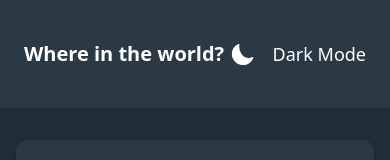
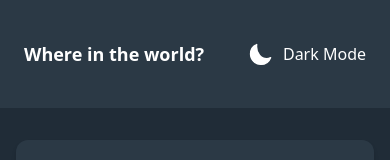
Before and after one commit to leandrho/rest-countries-api-fma, a React (Vite) app: page / in a window 390 px wide. Shown: the top 160 px of the page. Built offline with nearby package versions, Linux system fonts and the light colour scheme; no server answers.

Commit message:
responsive header

```diff
--- a/src/components/CountriesHeader.tsx
+++ b/src/components/CountriesHeader.tsx
@@ -4,15 +4,15 @@ export const CountriesHeader = () => {
     const {toogleTheme} = useCountries();
   return (
     <header className="flex justify-between px-6 py-10 shadow-md bg-white dark:bg-darkBlueDark">
-        <h1 className="text-xl font-bold text-veryDarkBlueLight dark:text-white sm:text-xl">Where in the world?</h1>
-        <button className="flex items-center gap-4 "
+        <h1 className="text-lg sm:text-xl font-bold text-veryDarkBlueLight dark:text-white ">Where in the world?</h1>
+        <button className="flex items-center gap-2 sm:gap-4 "
                 onClick={()=>toogleTheme()}
         >
             <figure className="">
 
-                <svg className={`text-veryDarkBlueLight dark:text-white w-7`} fill="#ffffff" viewBox="0 0 32 32" version="1.1" xmlns="http://www.w3.org/2000/svg"><g id="SVGRepo_bgCarrier" strokeWidth="0"></g><g id="SVGRepo_tracerCarrier" strokeLinecap="round" strokeLinejoin="round" stroke="currentColor" strokeWidth="1.6"> <title>moon</title> <path d="M10.895 7.574c0 7.55 5.179 13.67 11.567 13.67 1.588 0 3.101-0.38 4.479-1.063-1.695 4.46-5.996 7.636-11.051 7.636-6.533 0-11.83-5.297-11.83-11.83 0-4.82 2.888-8.959 7.023-10.803-0.116 0.778-0.188 1.573-0.188 2.39z"></path> </g><g id="SVGRepo_iconCarrier"> <title>moon</title> <path d="M10.895 7.574c0 7.55 5.179 13.67 11.567 13.67 1.588 0 3.101-0.38 4.479-1.063-1.695 4.46-5.996 7.636-11.051 7.636-6.533 0-11.83-5.297-11.83-11.83 0-4.82 2.888-8.959 7.023-10.803-0.116 0.778-0.188 1.573-0.188 2.39z"></path> </g></svg>
+                <svg className='text-veryDarkBlueLight dark:text-white w-7' fill="#ffffff" viewBox="0 0 32 32" version="1.1" xmlns="http://www.w3.org/2000/svg"><g id="SVGRepo_bgCarrier" strokeWidth="0"></g><g id="SVGRepo_tracerCarrier" strokeLinecap="round" strokeLinejoin="round" stroke="currentColor" strokeWidth="1.6"> <title>moon</title> <path d="M10.895 7.574c0 7.55 5.179 13.67 11.567 13.67 1.588 0 3.101-0.38 4.479-1.063-1.695 4.46-5.996 7.636-11.051 7.636-6.533 0-11.83-5.297-11.83-11.83 0-4.82 2.888-8.959 7.023-10.803-0.116 0.778-0.188 1.573-0.188 2.39z"></path> </g><g id="SVGRepo_iconCarrier"> <title>moon</title> <path d="M10.895 7.574c0 7.55 5.179 13.67 11.567 13.67 1.588 0 3.101-0.38 4.479-1.063-1.695 4.46-5.996 7.636-11.051 7.636-6.533 0-11.83-5.297-11.83-11.83 0-4.82 2.888-8.959 7.023-10.803-0.116 0.778-0.188 1.573-0.188 2.39z"></path> </g></svg>
             </figure>
-            <p className="text-lg font-medium text-veryDarkBlueLight dark:text-white sm:text-base">Dark Mode</p>
+            <p className="text-base font-medium text-veryDarkBlueLight dark:text-white sm:text-lg">Dark Mode</p>
         </button>
     </header>
   )
```
